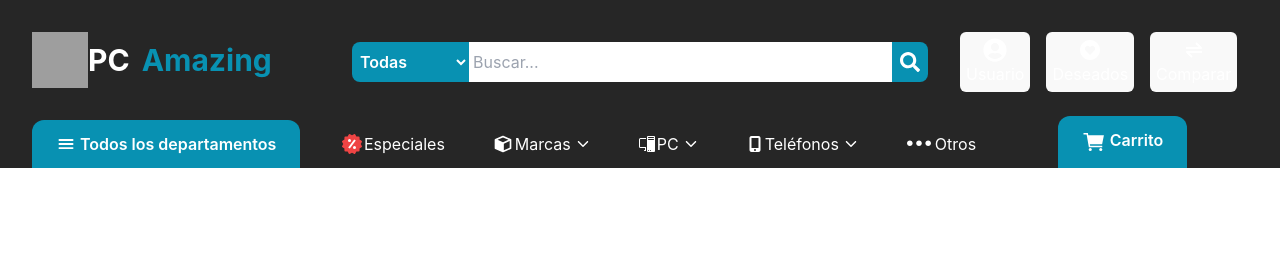
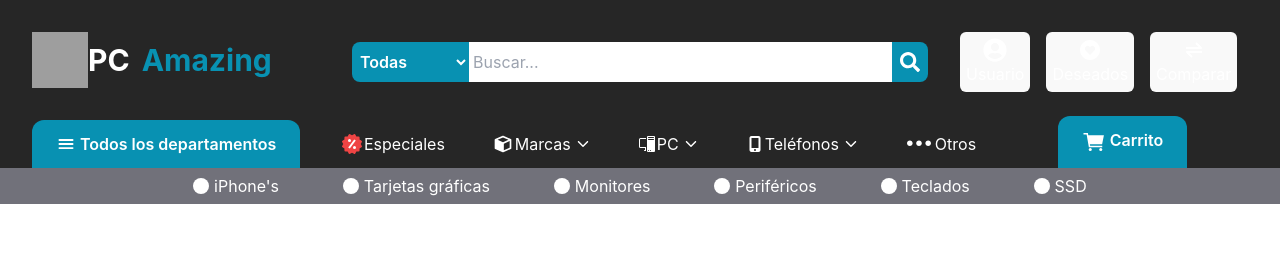
Before and after one commit to Erny23/pcAmazing, a React (Vite) app: page / in a window 1280 px wide. Shown: the top 258 px of the page. Built offline with nearby package versions, Linux system fonts and the light colour scheme; grey boxes are pictures that could not be loaded.

Commit message:
Enlaces rápidos
Se agregaron enlaces rápidos a una nueva sección de la barra de navegación y se ajustaron detalles como en el tooltip del carrito.

```diff
--- a/src/layout/header.tsx
+++ b/src/layout/header.tsx
@@ -494,14 +494,16 @@ const Header = () => {
           </ul>
         </div>
         {/* cart */}
-        <div className="group flex w-1/4 justify-end xl:w-1/5 2xl:w-1/6">
+        <div className="group relative flex w-1/4 justify-end xl:w-1/5 2xl:w-1/6">
           <button
             className={`${style.button} flex flex-row rounded-t-xl px-6 py-3 focus:outline-none`}
           >
             <ui.icon.IoCartSharp className="size-7 pe-1" />
             <span className="font-semibold">Carrito</span>
           </button>
-          <div className="absolute top-48 z-10 hidden w-56 list-none flex-col gap-3 divide-y-2 rounded-lg bg-gray-50 p-3 text-black shadow-lg group-focus-within:flex">
+          <div
+            className={`${style.cart} absolute top-20 z-10 hidden w-56 list-none flex-col gap-3 divide-y-2 rounded-lg bg-gray-50 p-3 text-black shadow-lg group-focus-within:flex`}
+          >
             <ul className="flex flex-col gap-2">
               <li className="flex w-full flex-row border-2 border-black text-start leading-3">
                 <div className="size-12 bg-zinc-700"></div>
@@ -538,6 +540,49 @@ const Header = () => {
           </div>
         </div>
       </section>
+      <section className="flex flex-row text-white">
+        <div className="absolute left-0 right-0 z-0 h-9 bg-zinc-500"></div>
+        <ul
+          className={`${style.quickLinks} relative z-10 flex w-full flex-row items-center justify-center gap-16 py-1.5`}
+        >
+          <li>
+            <Link to="/">
+              <ui.icon.FaCircle />
+              <h3>iPhone's</h3>
+            </Link>
+          </li>
+          <li>
+            <Link to="/">
+              <ui.icon.FaCircle />
+              <h3>Tarjetas gráficas</h3>
+            </Link>
+          </li>
+          <li>
+            <Link to="/">
+              <ui.icon.FaCircle />
+              <h3>Monitores</h3>
+            </Link>
+          </li>
+          <li>
+            <Link to="/">
+              <ui.icon.FaCircle />
+              <h3>Periféricos</h3>
+            </Link>
+          </li>
+          <li>
+            <Link to="/">
+              <ui.icon.FaCircle />
+              <h3>Teclados</h3>
+            </Link>
+          </li>
+          <li>
+            <Link to="/">
+              <ui.icon.FaCircle />
+              <h3>SSD</h3>
+            </Link>
+          </li>
+        </ul>
+      </section>
     </nav>
   );
 };
--- a/src/styles/navbar.module.css
+++ b/src/styles/navbar.module.css
@@ -78,10 +78,11 @@ li.navBtn h3 {
 .tooltip {
   position: absolute;
   inset: -2rem;
-  top: 11rem;
+  top: 10.5rem;
   display: none;
   flex-direction: column;
   align-items: center;
+  z-index: 20;
 }
 
 li.navBtn:hover .tooltip {
@@ -146,6 +147,36 @@ ul.pc li {
   line-height: 1rem;
 }
 
+/* carrito */
+.cart::before {
+  content: "";
+  position: absolute;
+  width: 2rem;
+  height: 2rem;
+  background-color: white;
+  top: -0.9rem;
+  left: 50%;
+  rotate: 45deg;
+  z-index: -10;
+}
+
+/* enlaces rápidos */
+ul.quickLinks li a {
+  display: flex;
+  flex-direction: row;
+  justify-content: center;
+  align-items: center;
+}
+
+ul.quickLinks li a:hover {
+  --tw-text-opacity: 1;
+  color: rgb(6 182 212 / var(--tw-text-opacity, 1));
+}
+
+ul.quickLinks li a svg {
+  margin-right: 0.3rem;
+}
+
 ul.pc li a {
   --tw-text-opacity: 1;
   color: rgb(75 85 99 / var(--tw-text-opacity, 1));
--- a/src/ui/icons/icon.tsx
+++ b/src/ui/icons/icon.tsx
@@ -15,7 +15,7 @@ import {
   IoCartSharp, // carrito
 } from "react-icons/io5";
 import { BsPcDisplay } from "react-icons/bs"; // pc
-import { FaMobileScreenButton } from "react-icons/fa6"; // teléfono
+import { FaMobileScreenButton, FaCircle } from "react-icons/fa6"; // teléfono
 import { TfiMoreAlt } from "react-icons/tfi"; // otros
 import { IoIosArrowDown } from "react-icons/io"; // flecha hacia abajo
 
@@ -33,6 +33,7 @@ const icons = {
   IoIosArrowDown,
   BsPcDisplay,
   FaMobileScreenButton,
+  FaCircle,
   TfiMoreAlt,
 };
 
```
